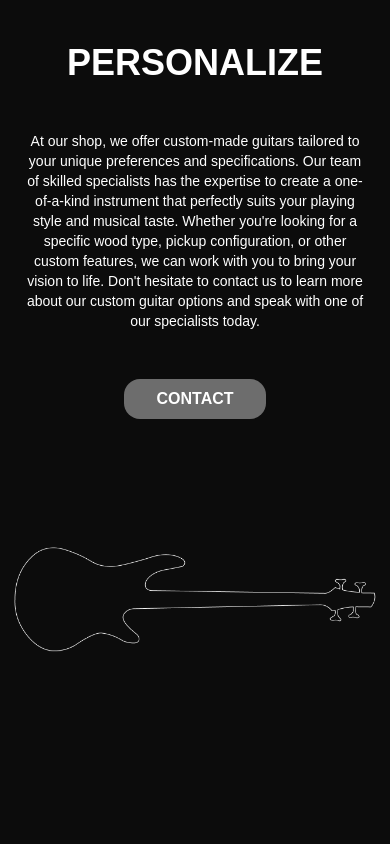
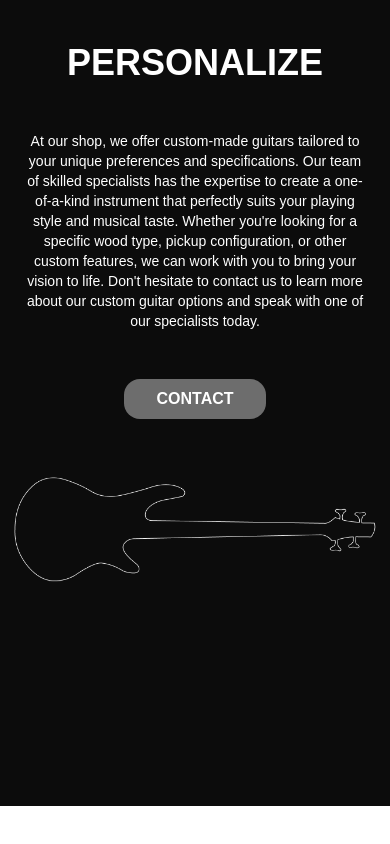
Before and after one commit to ArturPawelski/Guitar-Lab, a React (Create React App) app: page / in a window 390 px wide. Shown: the part 2813-3657 px from the top of the page. After the commit the page ends 3619 px from the top, so only its background shows below. Built offline with nearby package versions, Linux system fonts and the light colour scheme.

Commit message:
changing margin for img

```diff
--- a/src/components/Personalize.tsx
+++ b/src/components/Personalize.tsx
@@ -13,8 +13,8 @@ const Personalize = () => {
           </p>
           <button className='bg-white bg-opacity-40 font-bold py-2 px-8 rounded-2xl mt-12  mx-auto block md:mx-0 lg:mt-20 '>CONTACT</button>
         </section>
-        <section className='max-w-[30%] mx-auto md:w-auto md:mx-auto md:relative'>
-          <img src={GuitarPhoto} alt='' className=' rotate-90 mx-auto md:rotate-0 md:w-full md:h-full md:mx-auto md:relative md:bottom-[30px] ' />
+        <section className='max-w-[30%] mt-[-20%] mx-auto md:mt-0 md:w-auto md:mx-auto md:relative'>
+          <img src={GuitarPhoto} alt='' className=' rotate-90 mx-auto md:rotate-0 md:hover:rotate-12 md:transition-all md:w-full md:h-full md:mx-auto md:relative md:bottom-[30px] ' />
         </section>
       </div>
     </main>
```
